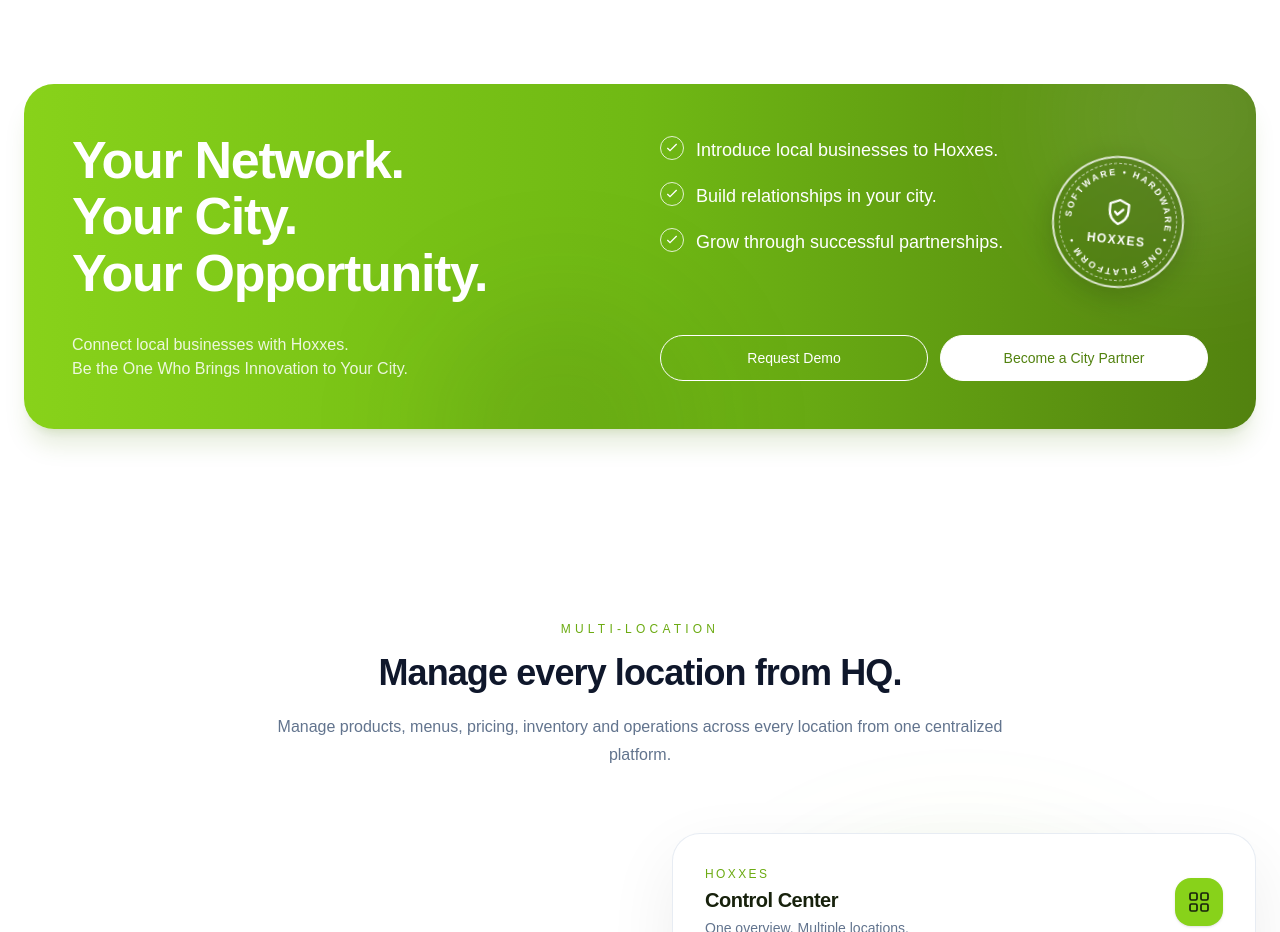
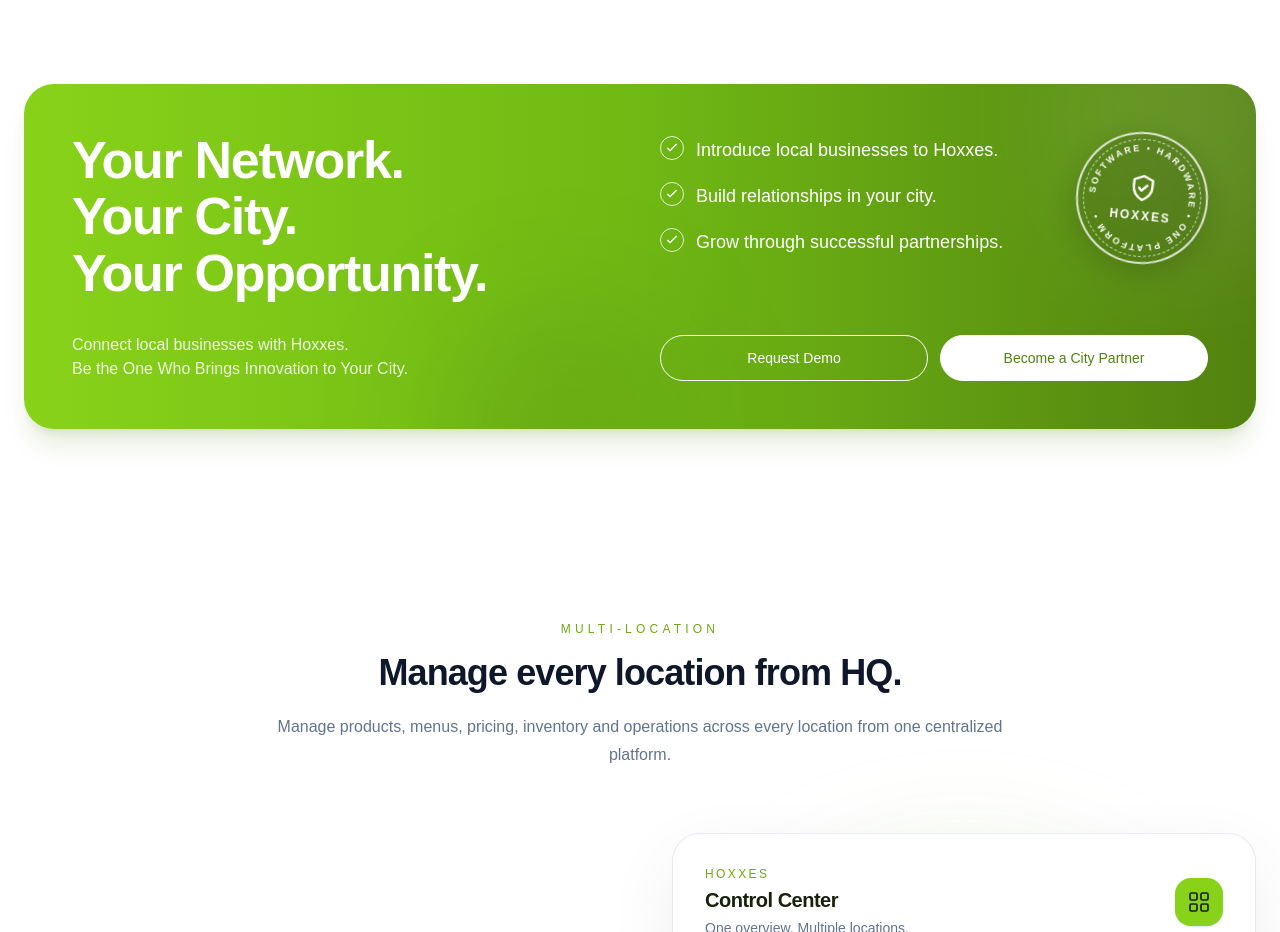
Before and after one commit to leonardapp/web, a Next.js app: page / in a window 1280 px wide. Shown: the part 4560-5492 px from the top of the page. Built offline with nearby package versions, Linux system fonts and the light colour scheme.

Commit message:
home update

```diff
--- a/app/page.tsx
+++ b/app/page.tsx
@@ -773,36 +773,6 @@
     />
 
     <div className="relative grid gap-10 lg:grid-cols-2 lg:items-stretch">
-      {/* HOXXES PREMIUM SEAL */}
-<div className="pointer-events-none absolute right-3 top-3 z-20 sm:right-6 sm:top-6">
-  <div className="relative flex h-[76px] w-[76px] rotate-6 items-center justify-center rounded-full border-2 border-white/80 bg-[#17210c]/15 shadow-[0_8px_30px_rgba(23,33,12,0.22)] backdrop-blur-sm transition-transform duration-500 sm:h-[132px] sm:w-[132px]">
-    <div className="absolute inset-[5px] rounded-full border border-dashed border-white/70" />
-
-    <svg viewBox="0 0 120 120" className="absolute inset-0 h-full w-full" aria-hidden="true">
-      <defs>
-        <path
-          id="hoxxes-seal-circle"
-          d="M 60,60 m -44,0 a 44,44 0 1,1 88,0 a 44,44 0 1,1 -88,0"
-        />
-      </defs>
-      <text fill="white" fontSize="8.5" fontWeight="700" letterSpacing="2">
-        <textPath href="#hoxxes-seal-circle" startOffset="0%">
-          SOFTWARE • HARDWARE • ONE PLATFORM •
-        </textPath>
-      </text>
-    </svg>
-
-    <div className="flex flex-col items-center justify-center text-center">
-      <svg viewBox="0 0 24 24" fill="none" stroke="white" strokeWidth="1.8" className="h-5 w-5 sm:h-8 sm:w-8" aria-hidden="true">
-        <path d="M12 3 19 6v5c0 4.5-2.8 7.8-7 10-4.2-2.2-7-5.5-7-10V6l7-3Z" strokeLinejoin="round" />
-        <path d="m9 12 2 2 4-4" strokeLinecap="round" strokeLinejoin="round" />
-      </svg>
-      <span className="mt-1 text-[8px] font-extrabold tracking-[0.12em] text-white sm:text-xs">
-        HOXXES
-      </span>
-    </div>
-  </div>
-</div>
 
       {/* LEFT: HEADLINE */}
       <div className="flex flex-col items-start justify-between gap-8">
@@ -853,8 +823,62 @@
           ))}
         </div>
 
-
-
+        {/* HOXXES PREMIUM SEAL */}
+        <div className="pointer-events-none absolute right-0 top-0 z-10 hidden sm:block lg:right-0 lg:top-0">
+          <div className="relative flex h-[108px] w-[108px] rotate-6 items-center justify-center rounded-full border-2 border-white/80 bg-[#17210c]/15 shadow-[0_8px_30px_rgba(23,33,12,0.22)] backdrop-blur-sm transition-transform duration-500 sm:h-[132px] sm:w-[132px]">
+
+            <div className="absolute inset-[5px] rounded-full border border-dashed border-white/70" />
+
+            <svg
+              viewBox="0 0 120 120"
+              className="absolute inset-0 h-full w-full"
+              aria-hidden="true"
+            >
+              <defs>
+                <path
+                  id="hoxxes-seal-circle"
+                  d="M 60,60 m -44,0 a 44,44 0 1,1 88,0 a 44,44 0 1,1 -88,0"
+                />
+              </defs>
+
+              <text
+                fill="white"
+                fontSize="8.5"
+                fontWeight="700"
+                letterSpacing="2"
+              >
+                <textPath href="#hoxxes-seal-circle" startOffset="0%">
+                  SOFTWARE • HARDWARE • ONE PLATFORM •
+                </textPath>
+              </text>
+            </svg>
+
+            <div className="flex flex-col items-center justify-center text-center">
+              <svg
+                viewBox="0 0 24 24"
+                fill="none"
+                stroke="white"
+                strokeWidth="1.8"
+                className="h-7 w-7 sm:h-8 sm:w-8"
+                aria-hidden="true"
+              >
+                <path
+                  d="M12 3 19 6v5c0 4.5-2.8 7.8-7 10-4.2-2.2-7-5.5-7-10V6l7-3Z"
+                  strokeLinejoin="round"
+                />
+                <path
+                  d="m9 12 2 2 4-4"
+                  strokeLinecap="round"
+                  strokeLinejoin="round"
+                />
+              </svg>
+
+              <span className="mt-1 text-[10px] font-extrabold tracking-[0.16em] text-white sm:text-xs">
+                HOXXES
+              </span>
+            </div>
+          </div>
+        </div>
 
         {/* BUTTONS */}
         <div className="grid grid-cols-1 gap-3 sm:grid-cols-2">
--- a/app/software/page.tsx
+++ b/app/software/page.tsx
@@ -108,7 +108,7 @@
 
             {/* KDS floats from the opposite corner to avoid a static, stacked look. */}
 
-<div className="hoxxes-float-delay absolute bottom-[-75px] right-0 z-20 w-[40%] sm:bottom-0 sm:right-1 sm:w-[36%]">
+<div className="hoxxes-float-delay absolute bottom-[-50px] right-0 z-20 w-[40%] sm:bottom-0 sm:right-1 sm:w-[36%]">
   <img
     src="https://hoxxes.app/images/KDS-hero.png"
     alt="HOXXES Kitchen Display System"
```
